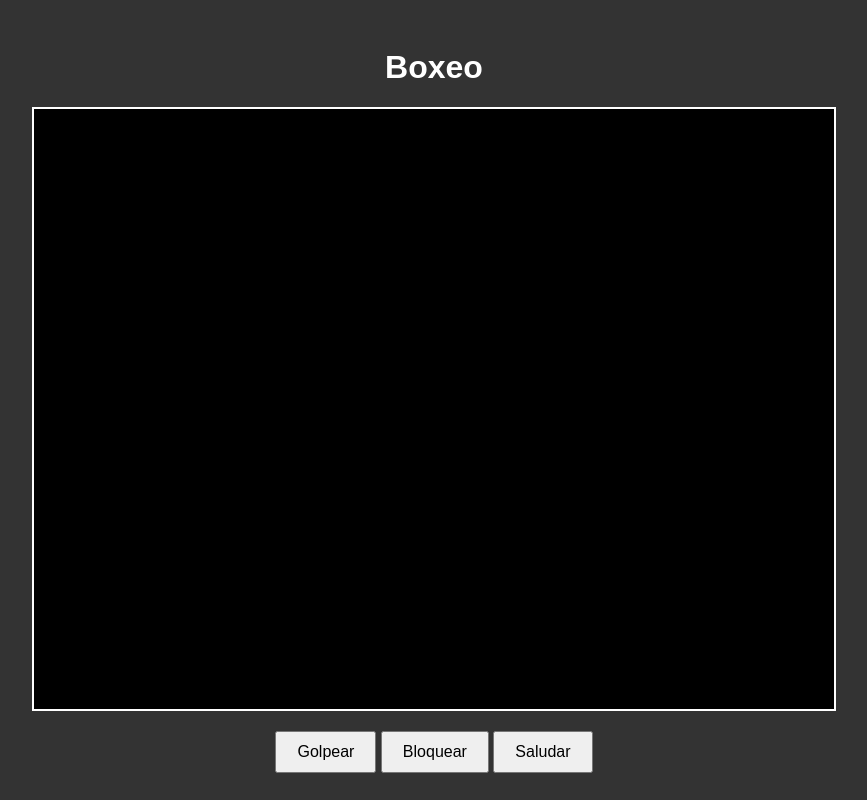
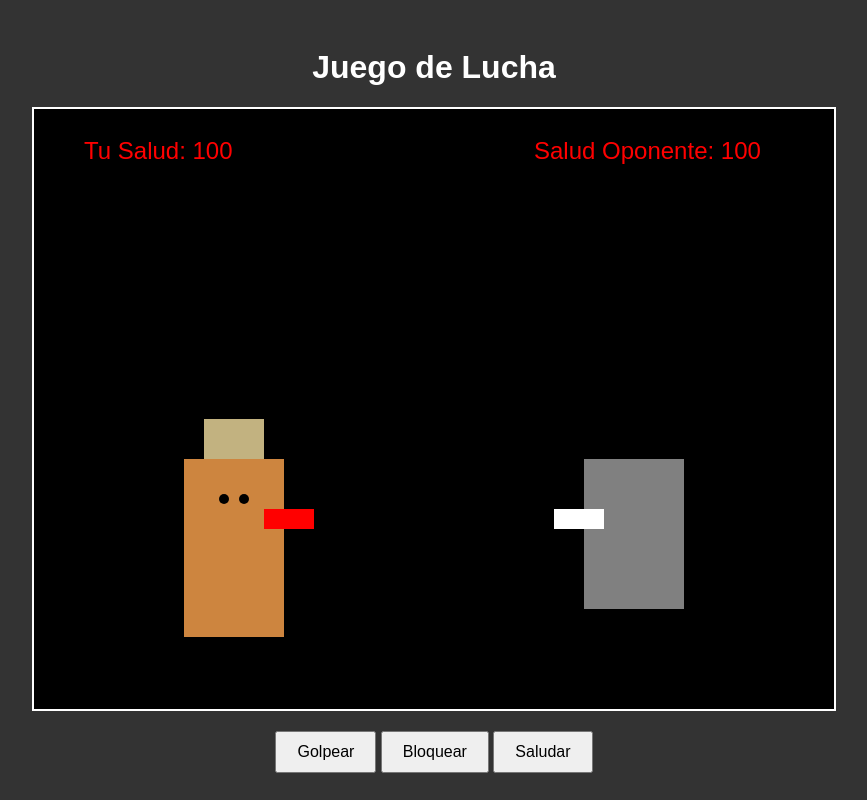
Before and after one commit to chitamona/chitamona.github.io, a plain HTML site: page index.html in a window 1280 px wide. Shown: the whole page, without its empty margins (206-1073 px from the left). Drawn offline with Linux system fonts and the light colour scheme.

Commit message:
Update index.html

```diff
--- a/index.html
+++ b/index.html
@@ -3,17 +3,21 @@
 <head>
     <meta charset="UTF-8">
     <meta name="viewport" content="width=device-width, initial-scale=1.0">
-    <title>Juego de Boxeo</title>
+    <title>Juego de Lucha</title>
     <link rel="stylesheet" href="style.css">
 </head>
 <body>
-    <h1>Boxeo</h1>
+
+    <h1>Juego de Lucha</h1>
+
     <canvas id="gameCanvas" width="800" height="600"></canvas>
+
     <div class="controls">
         <button id="punchButton">Golpear</button>
         <button id="blockButton">Bloquear</button>
         <button id="greetButton">Saludar</button>
     </div>
-    <script src="game.js"></script>
+
+    <script src="script.js"></script>
 </body>
 </html>
```
